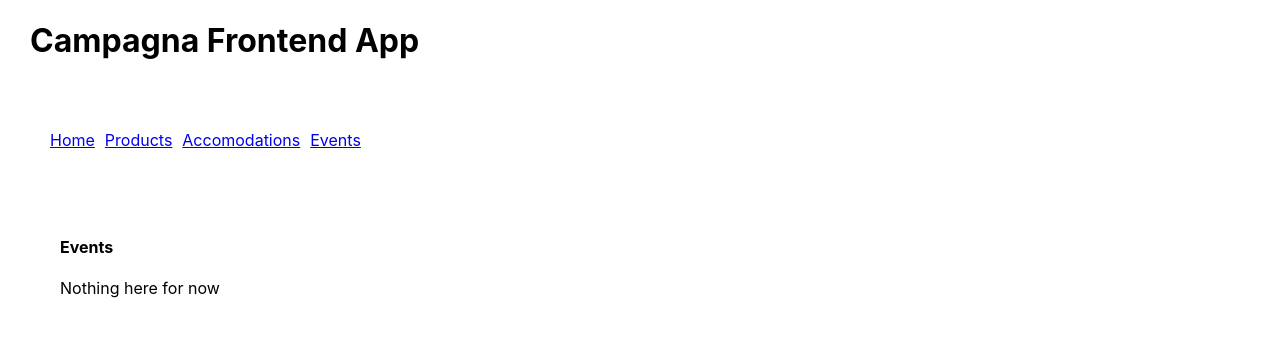
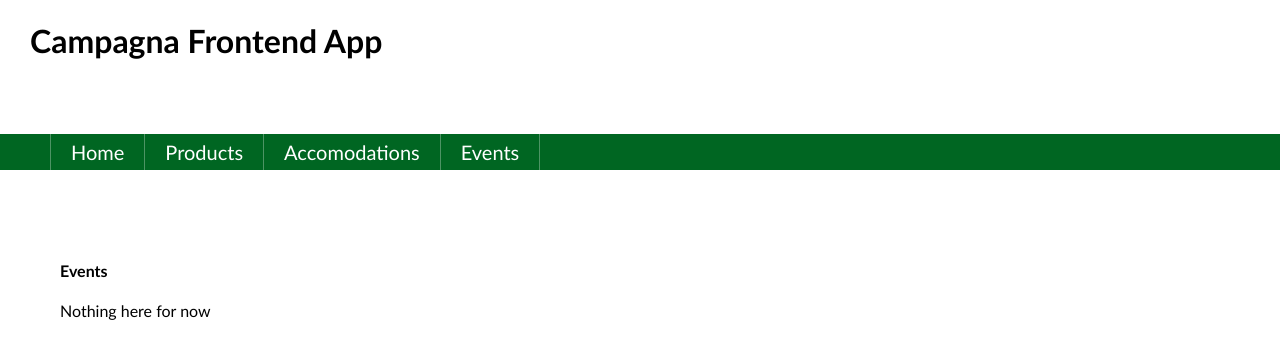
Before and after one commit to pepcasula/CampagnaFrontEnd, a React (Create React App) app: page /events in a window 1280 px wide. Shown: the top 358 px of the page. Built offline with nearby package versions, Linux system fonts and the light colour scheme; no server answers.

Commit message:
styled navbar

```diff
--- a/src/components/NavBar.js
+++ b/src/components/NavBar.js
@@ -1,24 +1,44 @@
 import React from 'react';
 import { Link } from "react-router-dom";
+import styled from 'styled-components';
+
+const BarItems = styled.ul`
+    background-color: rgb(0, 102, 34);
+    font-family: "Gill Sans", "Futura", "Source Sans Pro",sans-serif;
+    font-size: 20px;
+    color: white;
+  `
+
+const BarButton = styled.li`
+    padding: 6px 0px 6px 0px;
+    border-right: solid 1px rgba(255,255,255,.3);
+`
+
+const BarButtonLink = styled.a`
+    color: white;
+    text-decoration: none;
+    padding: 0px 20px 0px 10px;
+  `
 
 const NavBar = () => {
 
     return (
 
-        <ul>
-            <li>
-                <Link to ="/">Home</Link>
-            </li>
-            <li>
-                <Link to ="/products">Products</Link>
-            </li>
-            <li>
-                <Link to ="/accomodations">Accomodations</Link>
-            </li>
-            <li>
-                <Link to ="/events">Events</Link>
-            </li>
-        </ul>
+        <BarItems>
+            <BarButton></BarButton>     {/* inactive button, used for styling left margin of second button */}
+            <BarButton>
+                <BarButtonLink href="/">Home</BarButtonLink>
+            </BarButton>
+            <BarButton>
+                <BarButtonLink href="/products">Products</BarButtonLink>
+            </BarButton>
+            <BarButton>
+                <BarButtonLink href="/accomodations">Accomodations</BarButtonLink>
+            </BarButton>
+            <BarButton>
+                <BarButtonLink href="/events">Events</BarButtonLink>
+            </BarButton>
+        </BarItems>
     );
 }
 
--- a/src/containers/CampagnaContainer.css
+++ b/src/containers/CampagnaContainer.css
@@ -1,10 +1,12 @@
 .main-container {
+    font-family: 'Gill Sans', 'Gill Sans MT', Calibri, 'Trebuchet MS', sans-serif;
     display: flex;
     justify-content: space-around;
     flex-direction: column;
 }
 
 h1 {
+  font-family: 'Gill Sans', 'Gill Sans MT', Calibri, 'Trebuchet MS', sans-serif;
   margin-left: 30px;
 }
 
```
